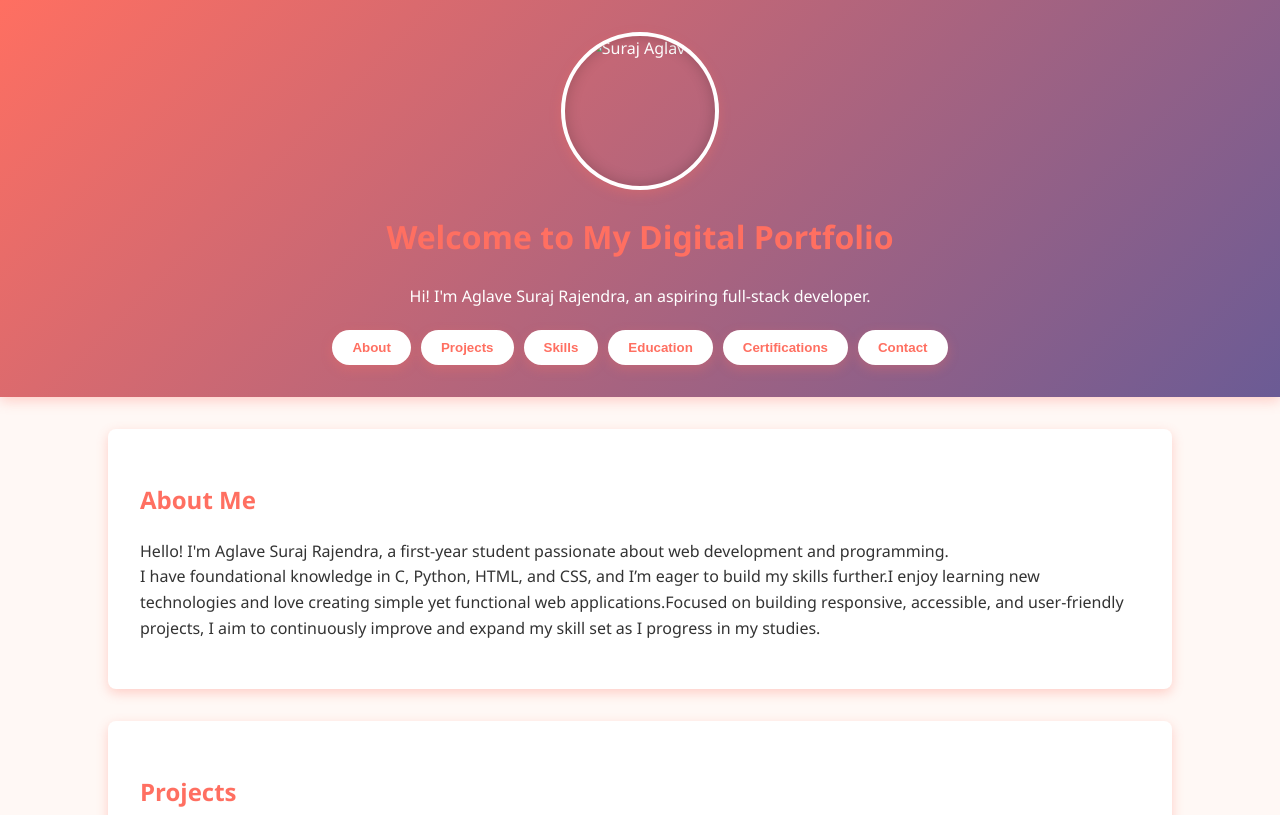
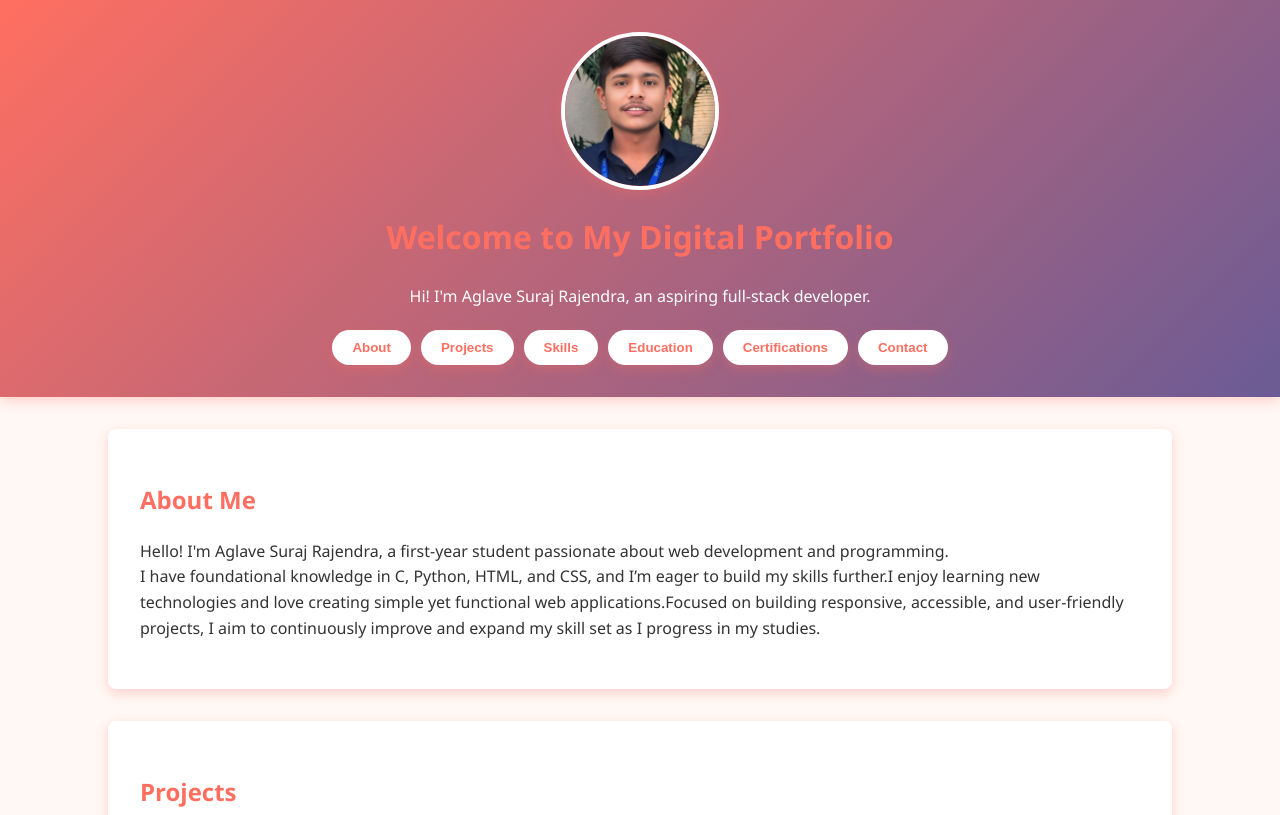
Before and after one commit to Suraj-069/Digital-portfolio, a plain HTML site: page index.html in a window 1280 px wide. Shown: the top 815 px of the page. Drawn offline with Linux system fonts and the light colour scheme.

Commit message:
Update index.html
add

```diff
--- a/index.html
+++ b/index.html
@@ -9,7 +9,7 @@
 <body>
     <header>
         <div class="profile-image-container">
-            <img src="abcd.jpg" alt="Suraj Aglave" class="profile-image">
+            <img src="suraj.jpg" alt="Suraj Aglave" class="profile-image">
         </div>
         <h1>Welcome to My Digital Portfolio</h1>
         <p>Hi! I'm Aglave Suraj Rajendra, an aspiring full-stack developer.</p>
```
